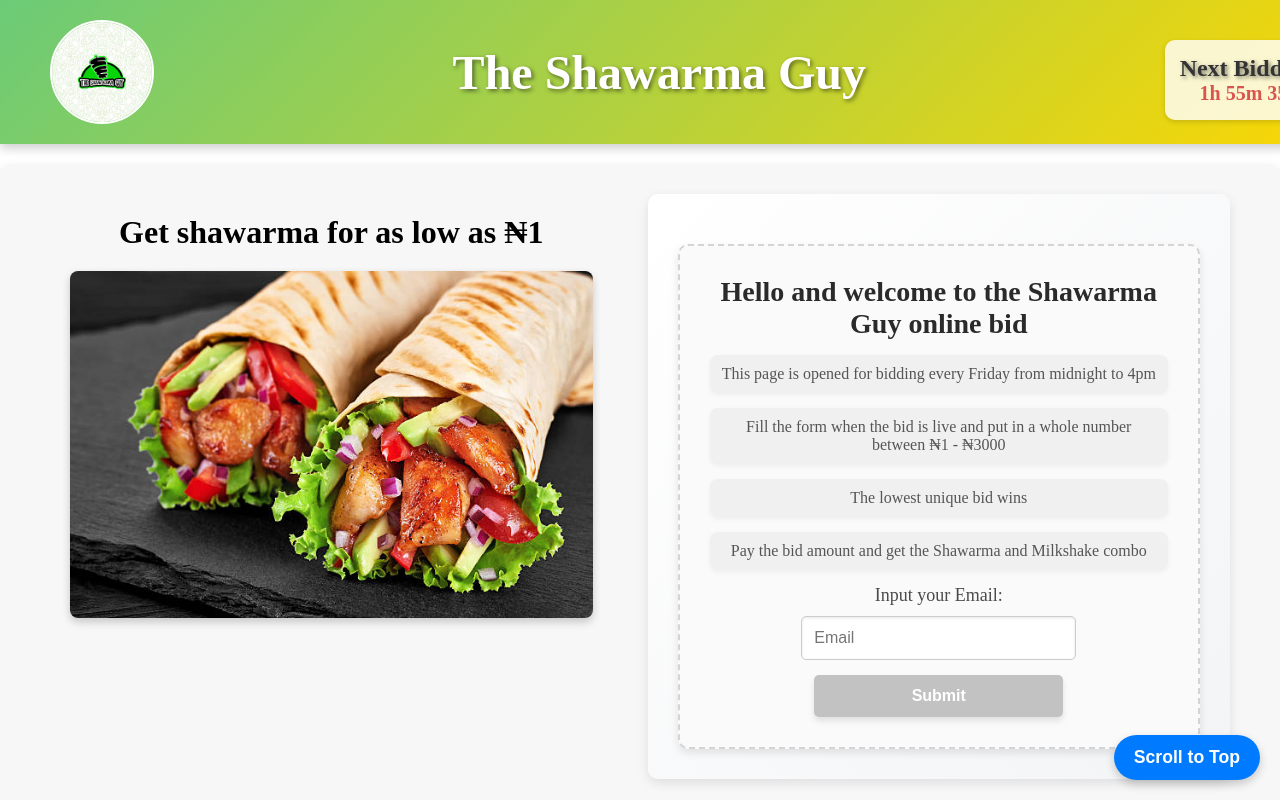
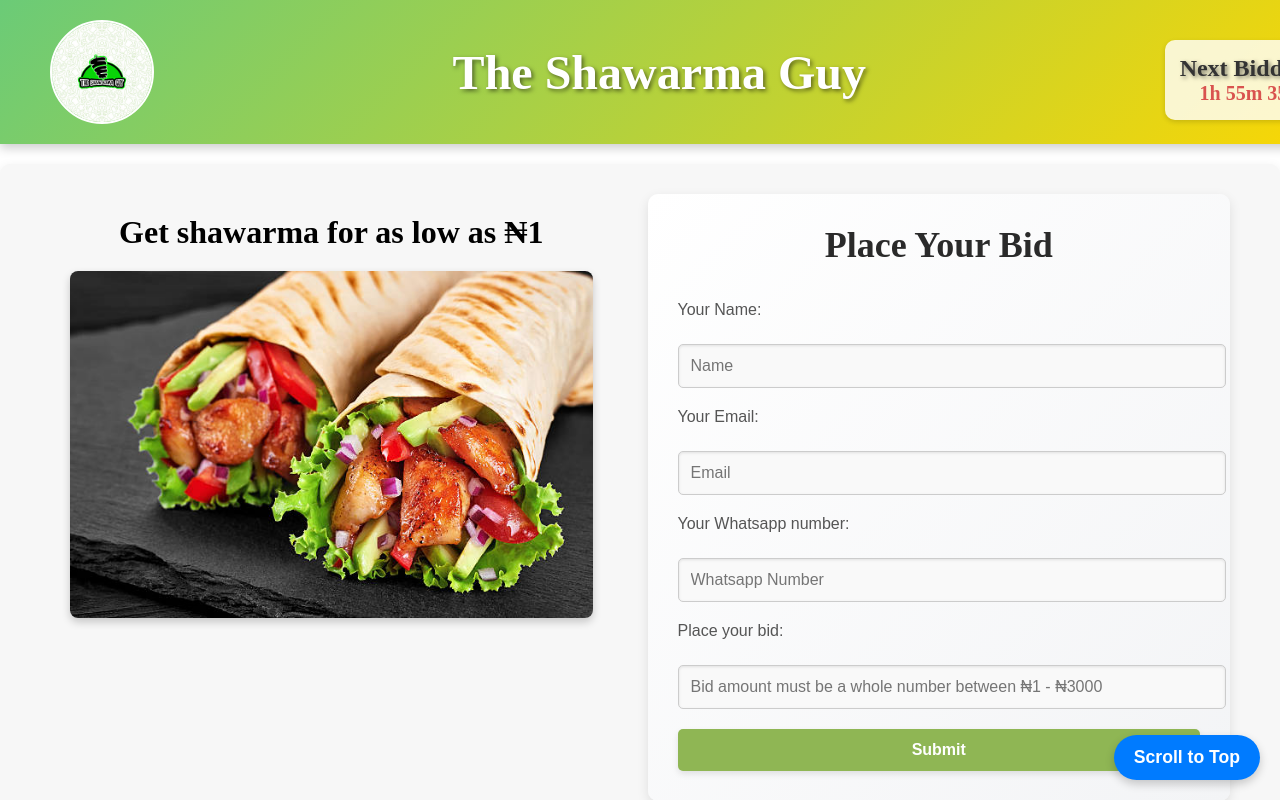
Before and after one commit to Minister-Isaac/Shawarma-Guy, a React (Vite) app: page / in a window 1280 px wide. Shown: the top 800 px of the page. Built offline with nearby package versions, Linux system fonts and the light colour scheme; no server answers.

Commit message:
new commit

```diff
--- a/src/Components/Hero/Hero.jsx
+++ b/src/Components/Hero/Hero.jsx
@@ -17,7 +17,7 @@
   const [isSubmitting, setIsSubmitting] = useState(false);
   const [error, setError] = useState(null);
   const [showComebackMessage, setShowComebackMessage] = useState(false);
-  const [manualToggle, setManualToggle] = useState(false);
+  const [manualToggle, setManualToggle] = useState(true);
   const [isBiddingOpen, setIsBiddingOpen] = useState(false);
 
   useEffect(() => {
@@ -57,7 +57,7 @@
 
     try {
       const response = await fetch(
-        'https://sheetdb.io/api/v1/bo6gdkwa8wewv',
+        'https://sheetdb.io/api/v1/4bj29qocl2j25',
         {
           method: 'POST',
           headers: {
@@ -96,7 +96,7 @@
 
     try {
       const response = await fetch(
-        'https://sheetdb.io/api/v1/bo6gdkwa8wewv',
+        'https://sheetdb.io/api/v1/4bj29qocl2j25',
         {
           method: 'POST',
           headers: {
--- a/src/Components/Results/Results.jsx
+++ b/src/Components/Results/Results.jsx
@@ -37,7 +37,7 @@
   const fetchData = async () => {
     try {
       const response = await fetch(
-        'https://sheetdb.io/api/v1/bo6gdkwa8wewv',
+        'https://sheetdb.io/api/v1/4bj29qocl2j25',
         {
           method: 'GET',
           headers: {
```
